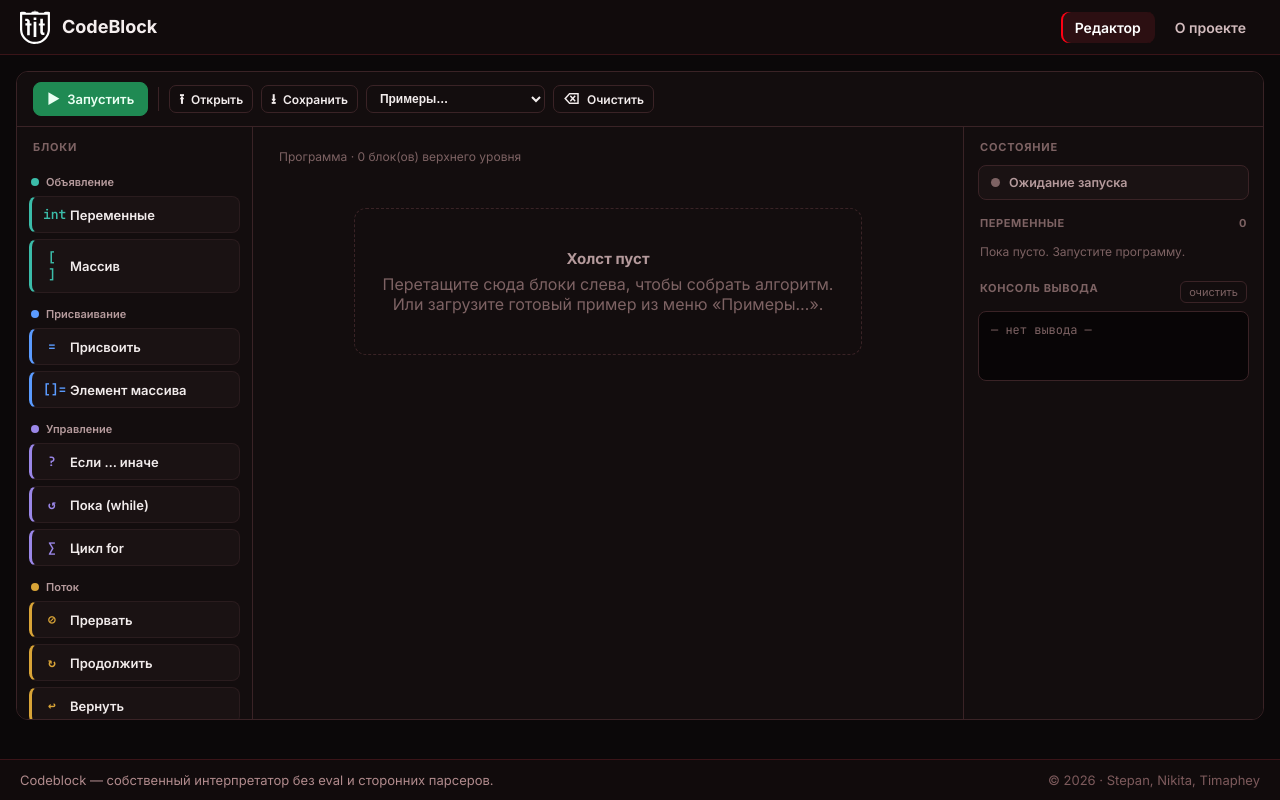
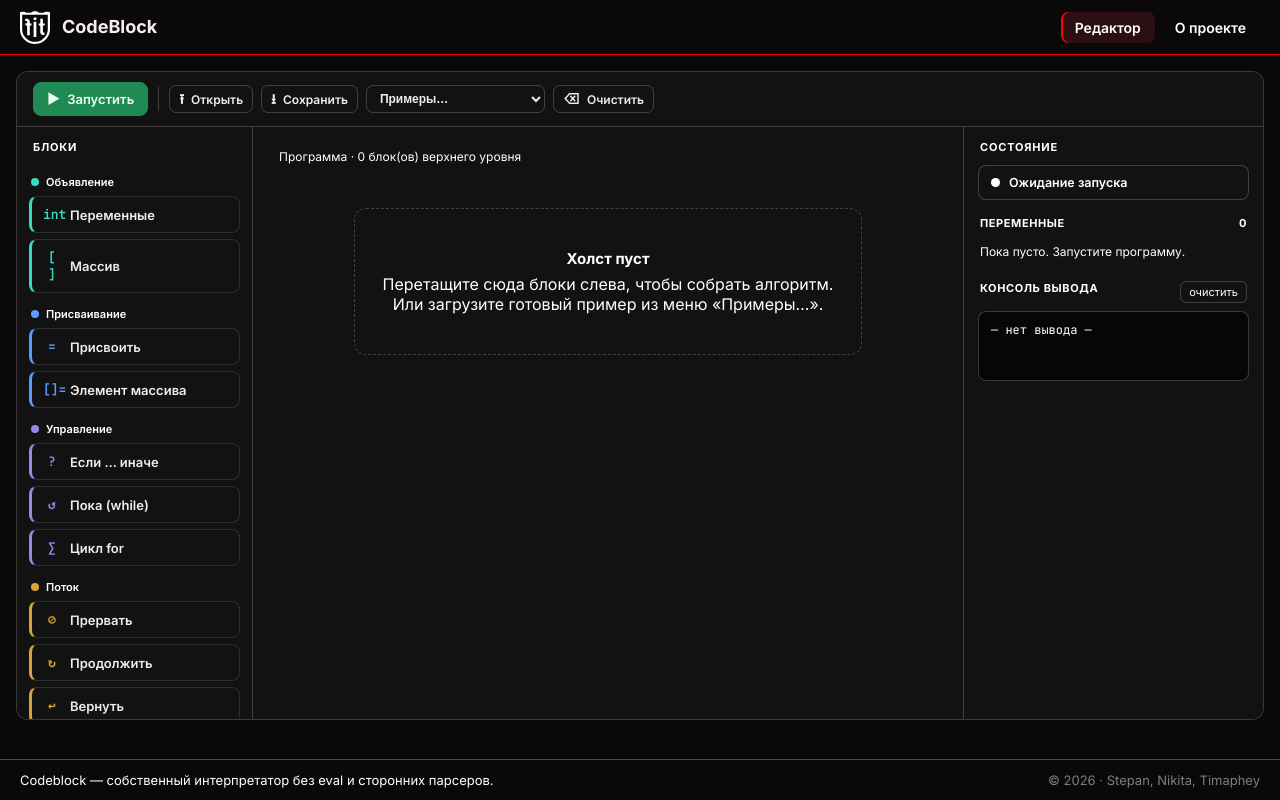
Before and after one commit to StepBro0712/code-block, a Vue app: page / in a window 1280 px wide. Built offline with nearby package versions, Linux system fonts and the light colour scheme.

Commit message:
code block

```diff
--- a/src/assets/codeblock.css
+++ b/src/assets/codeblock.css
@@ -3,23 +3,23 @@
 
 .codeblock{
   --ink:#0c0809;          /* фон редактора */
-  --ink-2:#130d0e;        /* панели */
-  --ink-3:#1a1213;        /* карточки блоков */
-  --line:#3a2326;         /* границы */
-  --line-soft:#2a1c1e;
+  --ink-2: #121212;        /* панели */
+  --ink-3: #121212;        /* карточки блоков */
+  --line: rgba(255, 255, 255, 0.2);         /* границы */
+  --line-soft: #2e2e2e;
   --text:#f2ecec;
-  --text-dim:#b59a9c;
-  --text-faint:#7d6263;
+  --text-dim: #ffffff;
+  --text-faint: #ffffff;
 
-  --decl:#3bbca9;
+  --decl: #39dac3;
   --assign:#5b9bff;
   --control:#9b87e8;
   --flow:#d9a437;
-  --func:#e0697c;
+  --func: #c1384e;
   --io:#3fb886;
 
   --run:#e0922b;
-  --error:#e0566a;
+  --error: #ff001d;
 
   --mono:"JetBrains Mono",ui-monospace,SFMono-Regular,Menlo,monospace;
   --sans:"Inter",system-ui,-apple-system,Segoe UI,Roboto,sans-serif;
@@ -42,7 +42,8 @@
 .codeblock .btn{display:inline-flex;align-items:center;gap:7px;height:34px;padding:0 13px;
   border:1px solid var(--line);border-radius:8px;background:#1d1518;color:var(--text);
   font-size:13px;font-weight:600;white-space:nowrap}
-.codeblock .btn:hover{background:#271c20}
+.codeblock .btn:hover{background: #000000
+}
 .codeblock .btn:disabled{opacity:.4;cursor:not-allowed}
 .codeblock .btn .ico{font-size:14px;line-height:1}
 .codeblock .btn.run{background:#1f8a53;border-color:#1f8a53;color:#eafff3}
@@ -52,7 +53,8 @@
 .codeblock .btn.debug:hover{background:#5f40dc}
 .codeblock .btn.stop:hover{background:#992f39}
 .codeblock .btn.ghost{background:transparent}
-.codeblock .btn.ghost:hover{background:#1d1518}
+.codeblock .btn.ghost:hover{background: #000000
+}
 .codeblock .btn.tiny{height:28px;padding:0 9px;font-size:12px;border-radius:7px}
 .codeblock .cat-pill{margin-left:auto;display:flex;align-items:center;gap:9px;font-size:12px;
   color:var(--text-dim);border:1px solid var(--line);padding:6px 11px;border-radius:999px;background:var(--ink-3)}
@@ -76,7 +78,8 @@
 .codeblock .pal-item{display:flex;align-items:center;gap:9px;padding:9px 11px;margin-bottom:6px;
   background:var(--ink-3);border:1px solid var(--line-soft);border-left:3px solid var(--c);
   border-radius:8px;font-size:13px;font-weight:600;color:var(--text);cursor:grab;user-select:none}
-.codeblock .pal-item:hover{background:#241a1c}
+.codeblock .pal-item:hover{background: #0b0809
+}
 .codeblock .pal-item:active{cursor:grabbing}
 .codeblock .pal-item .glyph{font-family:var(--mono);font-size:13px;color:var(--c);width:18px;text-align:center;flex:none}
 
@@ -90,7 +93,7 @@
 /* блоки */
 .codeblock .slot{display:flex;flex-direction:column;gap:0}
 .codeblock .dropzone{height:8px;border-radius:6px;margin:1px 0}
-.codeblock .dropzone.active{height:24px;background:#2a1518;outline:1px dashed var(--accent-hi,#d83440)}
+.codeblock .dropzone.active{height:24px;background: #ffffff;outline:1px dashed var(--accent-hi,#d83440)}
 .codeblock .slot.nested{padding-left:16px;border-left:2px solid var(--rail,#2a3540);margin-left:6px}
 .codeblock .block{--c:#888;background:var(--ink-3);border:1px solid var(--line);border-left:4px solid var(--c);
   border-radius:var(--r);overflow:hidden}
@@ -111,7 +114,7 @@
 .codeblock .kw{font-family:var(--mono);font-size:12.5px;color:var(--text-faint)}
 .codeblock .x{margin-left:auto;color:var(--text-faint);background:transparent;border:none;font-size:16px;line-height:1;padding:3px 6px;border-radius:6px;flex:none}
 .codeblock .x:hover{color:var(--error)}
-.codeblock .f{background:#120c0d;border:1px solid var(--line);border-radius:7px;color:var(--text);
+.codeblock .f{background: #0b0809;border:1px solid var(--line);border-radius:7px;color:var(--text);
   font-size:12.5px;padding:5px 8px;min-width:42px}
 .codeblock .f:focus{outline:none;border-color:var(--c)}
 .codeblock .f.expr{min-width:120px;flex:1}
@@ -132,7 +135,8 @@
 .codeblock .status.idle .dot{background:var(--text-faint)}
 .codeblock .status.run .dot{background:var(--run)}
 .codeblock .status.ok .dot{background:var(--io)}
-.codeblock .status.err{color:var(--error);border-color:#3a2026;background:#1d1418}
+.codeblock .status.err{color:var(--error);border-color: #0b0809;background: #000000
+}
 .codeblock .status.err .dot{background:var(--error)}
 .codeblock .sub-head{font-size:11px;letter-spacing:.6px;text-transform:uppercase;color:var(--text-faint);font-weight:700;margin:16px 2px 8px;display:flex;justify-content:space-between}
 .codeblock .var-row{display:flex;align-items:baseline;gap:8px;padding:6px 10px;border-radius:8px;background:var(--ink-3);border:1px solid var(--line-soft);margin-bottom:5px;font-family:var(--mono);font-size:12.5px}
@@ -149,8 +153,8 @@
 
 /* скроллбары */
 .codeblock ::-webkit-scrollbar{width:11px;height:11px}
-.codeblock ::-webkit-scrollbar-thumb{background:#3a2629;border-radius:6px;border:3px solid transparent;background-clip:content-box}
-.codeblock ::-webkit-scrollbar-thumb:hover{background:#4a3033;background-clip:content-box}
+.codeblock ::-webkit-scrollbar-thumb{background: #ffffff;border-radius:6px;border:3px solid transparent;background-clip:content-box}
+.codeblock ::-webkit-scrollbar-thumb:hover{background: #ffffff;background-clip:content-box}
 
 @media (max-width:1080px){
   .codeblock .cb-body{grid-template-columns:200px 1fr 250px}
--- a/src/components/Footer.vue
+++ b/src/components/Footer.vue
@@ -19,8 +19,8 @@ export default {
 
 <style scoped>
 .footer {
-  background: #110b0c;
-  border-top: 1px solid #3a1418;
+  background: #0b0809;
+  border-top: 1px solid #ff0000;
   padding: 12px 20px;
 }
 .footer-inner {
@@ -29,10 +29,10 @@ export default {
   gap: 8px 18px;
   align-items: center;
   justify-content: space-between;
-  color: #b08a8c;
+  color: #ffffff;
   font-size: 13px;
 }
 .copy {
-  color: #7d5a5c;
+  color: #7e7e7e;
 }
 </style>
--- a/src/components/NavBar.vue
+++ b/src/components/NavBar.vue
@@ -27,8 +27,8 @@ export default { name: 'NavBar' };
   justify-content: space-between;
   gap: 16px;
   padding: 10px 20px;
-  background: #110b0c;
-  border-bottom: 1px solid #3a1418;
+  background: #0b0809;
+  border-bottom: 1px solid #ff0000;
 }
 .brand {
   display: flex;
@@ -63,12 +63,12 @@ export default { name: 'NavBar' };
   padding: 7px 14px;
   border-radius: 8px;
   text-decoration: none;
-  color: #d3bcbe;
+  color: #ffffff;
   font-size: 14px;
   font-weight: 600;
 }
 .nav-links a:hover {
-  background: #1f1214;
+  background: #fd0025;
   color: #fff;
 }
 .nav-links a.router-link-active {
--- a/src/views/AboutView.vue
+++ b/src/views/AboutView.vue
@@ -38,7 +38,7 @@ export default { name: 'AboutView' };
   max-width: 760px;
   margin: 0 auto;
   padding: 32px 20px;
-  color: #e6d8d8;
+  color: #ffffff;
   line-height: 1.6;
 }
 .about h1 {
@@ -52,14 +52,14 @@ export default { name: 'AboutView' };
   padding-left: 10px;
 }
 .about b {
-  color: #f3a9ad;
+  color: #ff0000;
 }
 .about code {
   font-family: "JetBrains Mono", ui-monospace, monospace;
-  background: #1f1416;
+  background: #ffffff;
   padding: 1px 6px;
   border-radius: 5px;
-  color: #f0888e;
+  color: #000000;
 }
 .about ul {
   padding-left: 20px;
@@ -68,6 +68,6 @@ export default { name: 'AboutView' };
   margin: 6px 0;
 }
 .hint {
-  color: #b08a8c;
+  color: #616161;
 }
 </style>
```
